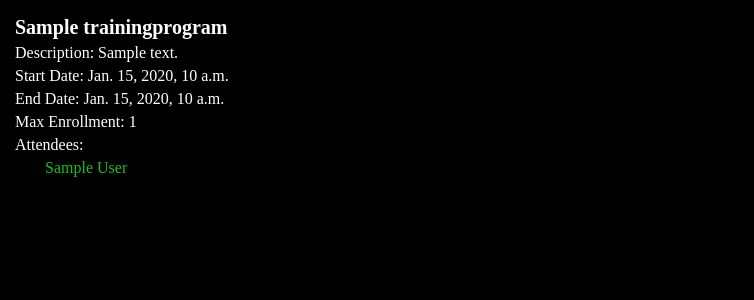
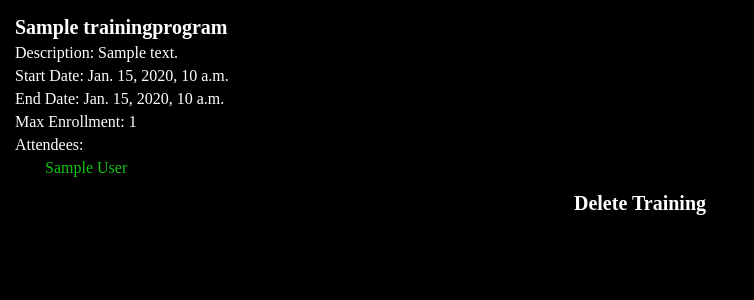
Before and after one commit to garrulous-gobies/Bangazon_1, a Django app: a page that uses Bangazon/templates/Bangazon/past_indiv_training_program.html in a window 1280 px wide. Shown: the part 155-455 px from the top of the page, without its empty margins (0-754 px from the left). Run offline with Django 3.2, Linux system fonts and the light colour scheme; tables that the repository leaves empty hold one stand-in row (values such as "Sample post"); some libraries are stand-ins or nearby versions.

Commit message:
created ability to delete training classes

```diff
--- a/Bangazon/templates/Bangazon/indiv_training_program.html
+++ b/Bangazon/templates/Bangazon/indiv_training_program.html
@@ -21,6 +21,9 @@
         <a class="past_link" href="{% url 'Bangazon:edit_training_details' training_program_details.id %}">
             <p class="past_program_btn">Edit Training Details</p>
         </a>
+        <a class="past_link" href="{% url 'Bangazon:training_delete' training_program_details.id %}">
+                <p class="past_program_btn">Delete Training</p>
+            </a>
     </section>
     {% endif %}
 </div>
--- a/Bangazon/templates/Bangazon/past_indiv_training_program.html
+++ b/Bangazon/templates/Bangazon/past_indiv_training_program.html
@@ -22,6 +22,11 @@
         <p class="indiv_trainee">{{person.firstName}} {{person.lastName}}</p>
         {% endfor %}
     </section>
+    <section class="training_nav_button">
+        <a class="past_link" href="{% url 'Bangazon:training_delete' training_program_details.id %}">
+            <p class="past_program_btn">Delete Training</p>
+        </a>
+    </section>
     {% endif %}
 </div>
 
--- a/Bangazon/urls.py
+++ b/Bangazon/urls.py
@@ -32,4 +32,5 @@ urlpatterns = [
     path('Bangazon/SaveProgram', views.save_program, name='save_program'),
     path('Bangazon/EditTraining<int:pk>/', views.edit_training_details, name='edit_training_details'),
     path('Bangazon/UpdateProgram<int:pk>/', views.update_program, name='update_program'),
+    path('Bangazon/DeleteProgram/<int:pk>', views.training_delete, name='training_delete'),
 ]
--- a/Bangazon/views.py
+++ b/Bangazon/views.py
@@ -196,3 +196,8 @@ def past_training_details(request, pk):
     context = {'training_program_details': training_program_details,
                'all_attendees': all_attendees}
     return render(request, 'Bangazon/past_indiv_training_program.html', context)
+
+def training_delete(request, pk):
+    training = TrainingProgram.objects.get(id=pk)
+    training.delete()
+    return HttpResponseRedirect(reverse('Bangazon:training_programs'))
```
